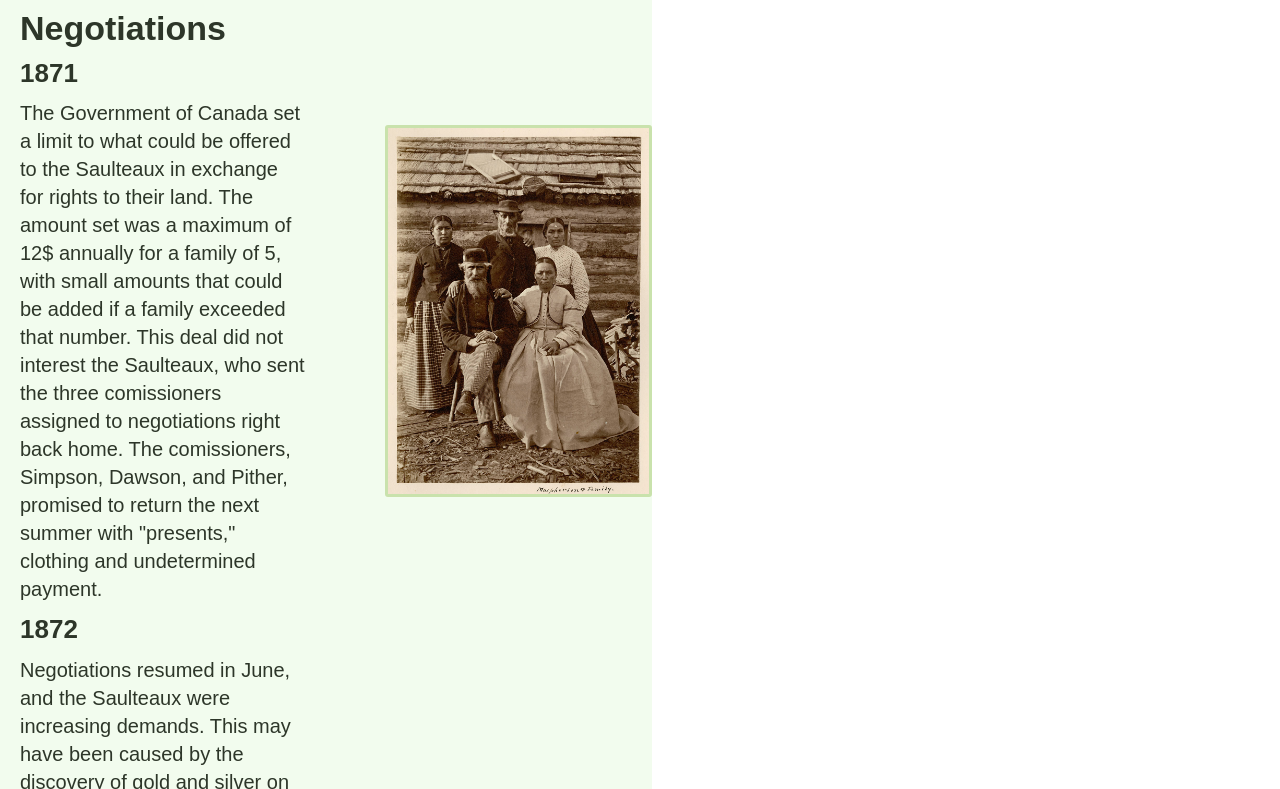
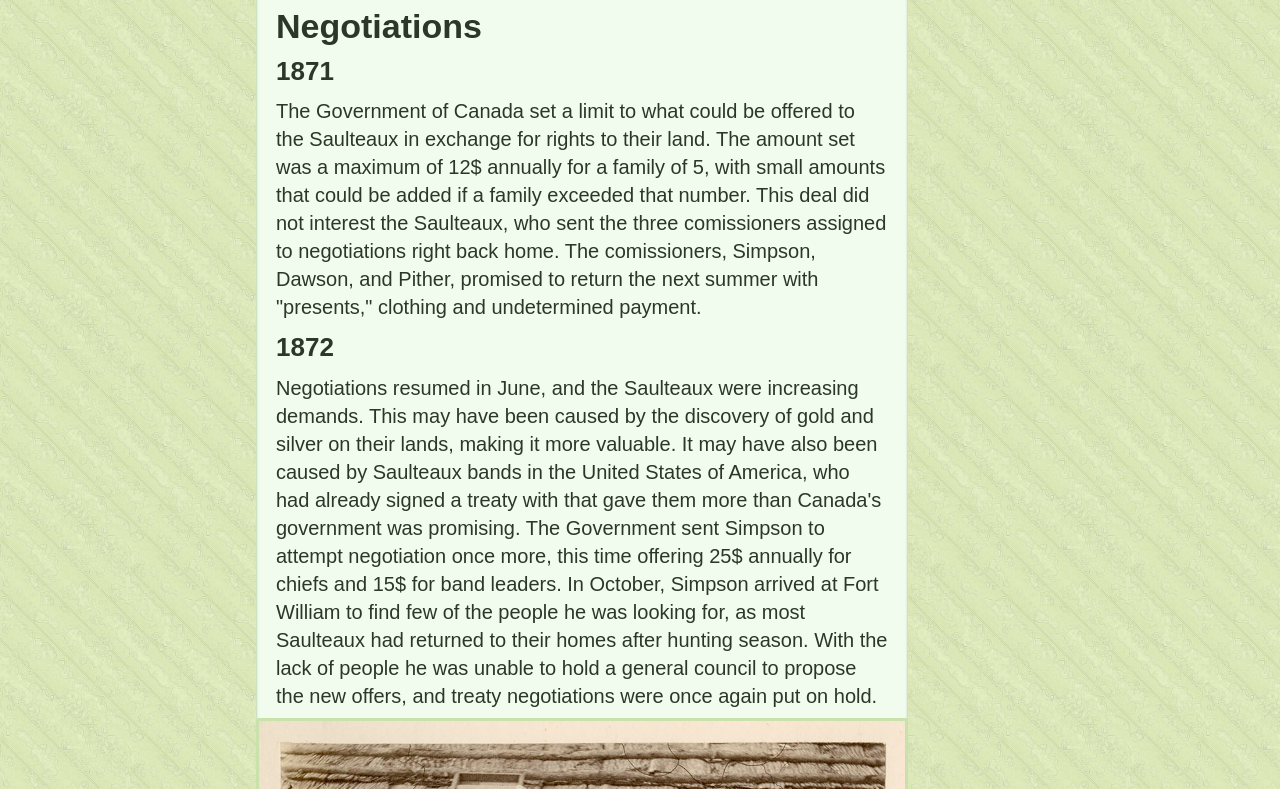
Before and after one commit to AvesAquila/css-assesments, a plain HTML site: page history.html in a window 1280 px wide. Shown: the part 1011-1800 px from the top of the page. Drawn offline with Linux system fonts and the light colour scheme.

Commit message:
Background image

```diff
--- a/history.html
+++ b/history.html
@@ -22,21 +22,10 @@
         corners.
       */
       img {
-        width: 40%;
-        float: right;
-
-        margin-top: 120px;
-
         border: 3px solid #c9e2ac;
         border-radius: 3px;
-      }
 
-      /*
-        This is for the text that has to go beside the image, its width gets set to 50% of the
-        page width.
-      */
-      #left-text {
-        width: 50%;
+        width: 646px;
       }
 
       /*
@@ -147,13 +136,8 @@
         Late 1870, the Saulteaux said they would still be willing to negotiate a treaty but they still expected compensation for the use of
         their land. In 1871, the Goverment of Canada said they would further the treaty negotiations.
       </p>
-      <img
-        src="images/Treaty3NegotiationsTranslator.jpg"
-        alt="Three indigenous women sitting around two men, the women wear floor length skirts
-        and long sleve shirts in different styles while the men wear similar black suits. The image is black
-        and white with a wooden house visible in the background" />
       <h2>Negotiations</h2>
-      <div id="left-text">
+      <div>
         <h3>1871</h3>
         <p>
           The Government of Canada set a limit to what could be offered to the Saulteaux in exchange for rights to their land. The amount set
@@ -171,6 +155,11 @@
           lack of people he was unable to hold a general council to propose the new offers, and treaty negotiations were once again put on
           hold.
         </p>
+        <img
+          src="images/Treaty3NegotiationsTranslator.jpg"
+          alt="Three indigenous women sitting around two men, the women wear floor length skirts
+              and long sleve shirts in different styles while the men wear similar black suits. The image is black
+              and white with a wooden house visible in the background" />
         <h3>1873</h3>
         <p>
           In June 1873, a they attempted negotiating a treaty once more, this time with desperation since the Canadian Pacific Railway relied
--- a/stylesheets/stylesheet.css
+++ b/stylesheets/stylesheet.css
@@ -31,12 +31,11 @@ html {
   be loaded. Font size too is changed, to 1.8rem, and as discussed previously, on an average monitor will be equal to 18px.
 */
 body {
-  background-image: url("images/Treaty3NegotiationsTranslator.jpg");
-  -webkit-background-size: 100px 100px;
-  -moz-background-size: 100px;
-  -o-background-size: 100px;
-  background-size: 100px;
-  background-repeat: repeat;
+  background-image: url(../images/pale_olive_green_background-seamless_texture.jpg);
+  -webkit-background-size: 200px 200px;
+  -moz-background-size: 200px;
+  -o-background-size: 200px;
+  background-size: 200px;
 
   color: #2d3629;
   font-family: Arial, Helvetica, sans-serif;
@@ -55,7 +54,6 @@ h1 {
 
   font-size: 4.4rem;
 }
-
 /*
   Removes the default bullets that appear with an unordered list. Then removes all default padding and  margin so the list can rest at
   the edge of the screen. chages the backgorund colour to a darker and more vibrant green than the standard background.
@@ -70,7 +68,7 @@ nav ul {
   /*without this the nav bar bleeds intensely, hide anything that escapes!!!!*/
   overflow: hidden;
 
-  background-color: #c9e2ac;
+  background-color: #b9db99;
 }
 
 /*all list elements float to the edge of the list itself*/
@@ -121,6 +119,15 @@ nav li a:visited {
 main {
   width: 652px;
   background-color: #f2fcee;
+
+  position: relative;
+  left: 20%;
+
+  padding-bottom: 12px;
+
+  -webkit-box-shadow: inset 0px 2px 3px #92b174;
+  -moz-box-shadow: inset 0px 2px 3px #92b174;
+  box-shadow: inset 0px 2px 3px #92b174;
 }
 
 /*
@@ -128,7 +135,7 @@ main {
 */
 h2 {
   font-size: 3.4rem;
-  margin: 2px 20px;
+  margin: 0px 20px 2px;
 }
 
 /*text within section gets the luxury of being 200% of the root font size, and the luxury of 8 out ward pixels of space*/
@@ -157,7 +164,7 @@ footer {
 
   width: 100%;
 
-  background-color: #c9e2ac;
+  background-color: #b9db99;
   color: #2d3629;
 }
 
```
Also changed, not shown: people.html (+18 -3 lines), images/pale_olive_green_background-seamless_texture.jpg (added).
